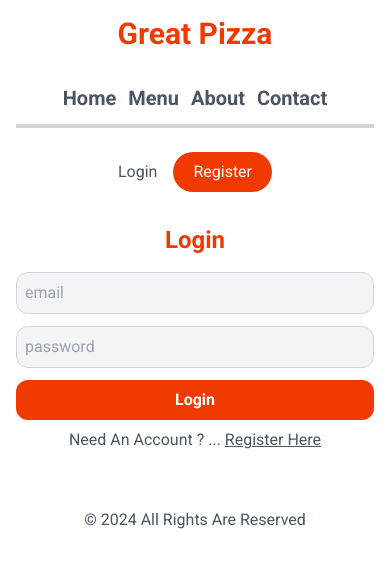
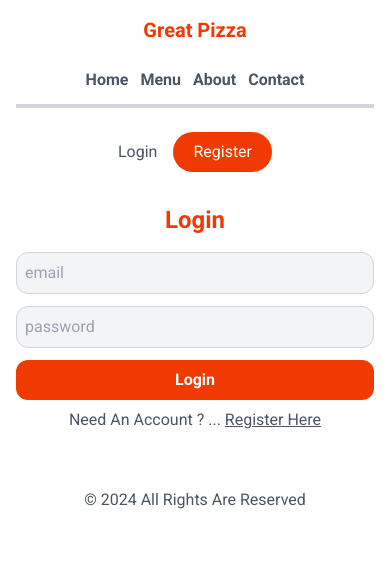
Before and after one commit to mgabrielo/NextJs-Food-Order-App, a Next.js app: page /login in a window 390 px wide. Shown: the top 568 px of the page. Built offline with nearby package versions, Linux system fonts and the light colour scheme; no server answers.

Commit message:
2nd commit

```diff
--- a/src/app/profile/page.jsx
+++ b/src/app/profile/page.jsx
@@ -78,7 +78,7 @@ export default function ProfilePage() {
       <h1 className="text-primary text-center text-2xl font-semibold mb-4">
         Profile
       </h1>
-      <form className="w-full md:max-w-xl mx-auto">
+      <form className="w-full md:max-w-xl lg:max-w-2xl mx-auto">
         {saved && (
           <h2 className="text-center bg-green-200 border border-green-700 p-3 rounded-lg text-green-800 my-5">
             Profile Saved
@@ -87,7 +87,7 @@ export default function ProfilePage() {
         <div className="flex flex-col md:flex-row lg:flex-row gap-2 items-center">
           <div className="relative justify-center items-center">
             {image && (
-              <div className="relative w-[150px] h-[150px] object-cover justify-center items-center my-2">
+              <div className="relative w-[100px] md:w-[120px] lg:w-[150px] h-[100px] md:h-[120px] lg:h-[150px] object-cover justify-center items-center my-2">
                 <Image
                   src={image}
                   fill
--- a/src/components/layout/Header.js
+++ b/src/components/layout/Header.js
@@ -11,12 +11,12 @@ export default function Header() {
       <nav className="flex sm:flex flex-col md:flex-row lg:flex-row gap-6 text-gray-600 font-semibold items-center">
 
         <a
-          className="text-primary font-semibold text-3xl"
+          className="text-primary font-semibold text-xl md:text-2xl lg:text-3xl "
           href="/"
         >
           Great Pizza
         </a>
-        <div className="space-x-3 text-xl pt-2">
+        <div className="space-x-3 text-md md:text-lg lg:text-xl items-center">
           <Link href={'/'}>Home</Link>
           <Link href={''}>Menu</Link>
           <Link href={''}>About</Link>
@@ -40,7 +40,7 @@ export default function Header() {
                 />
               </div>
               <div className="flex items-center gap-3 justify-center">
-                <Link href={'/profile'} className="whitespace-nowrap text-lg text-gray-500 font-semibold capitalize">
+                <Link href={'/profile'} className="whitespace-nowrap text-sm md:text-md lg:text-lg text-gray-500 font-semibold capitalize">
                   {session?.data?.user?.name !== undefined ? session?.data?.user?.name : session?.data?.user?.email}
                 </Link>
                 <button
```
